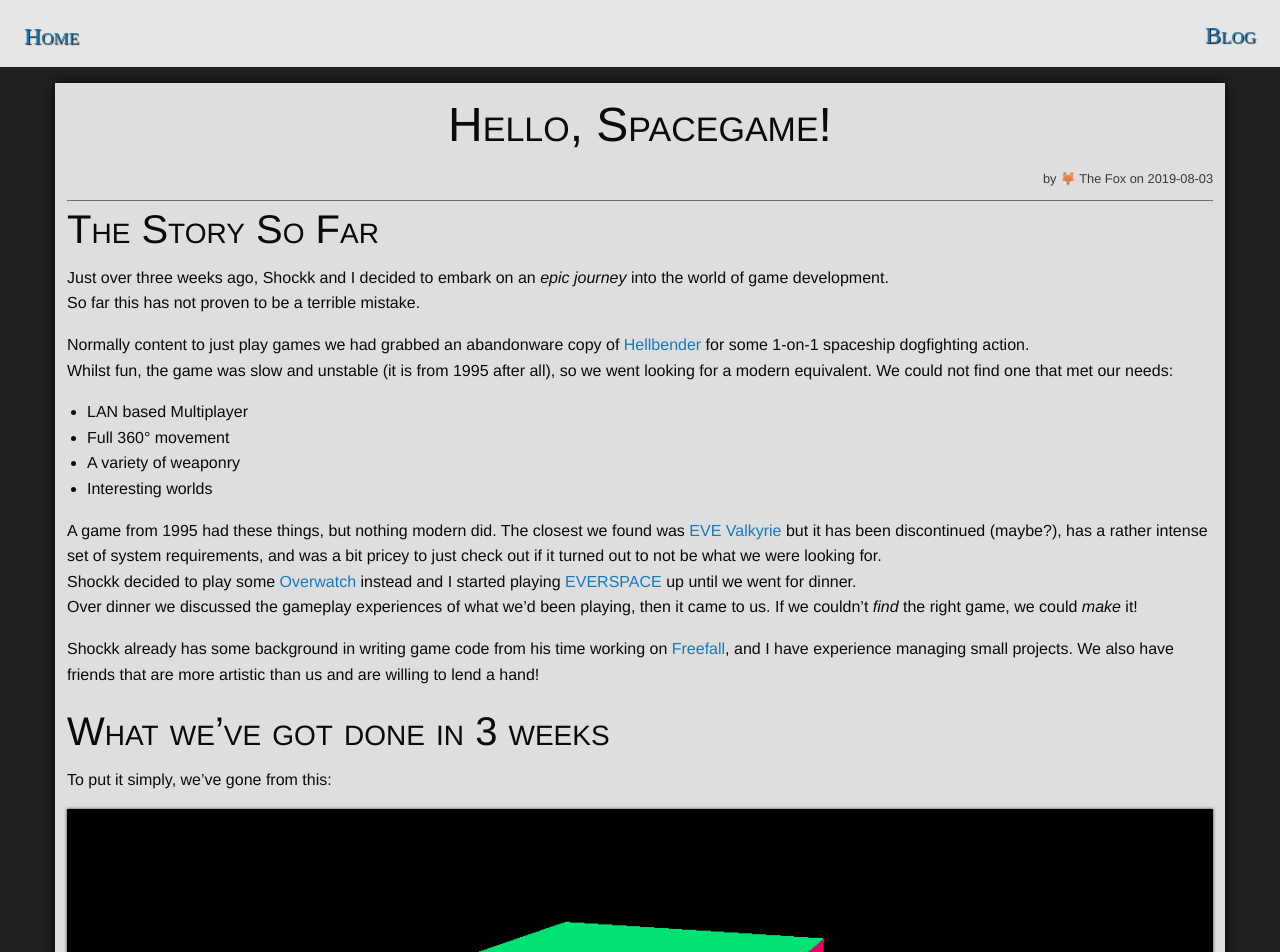
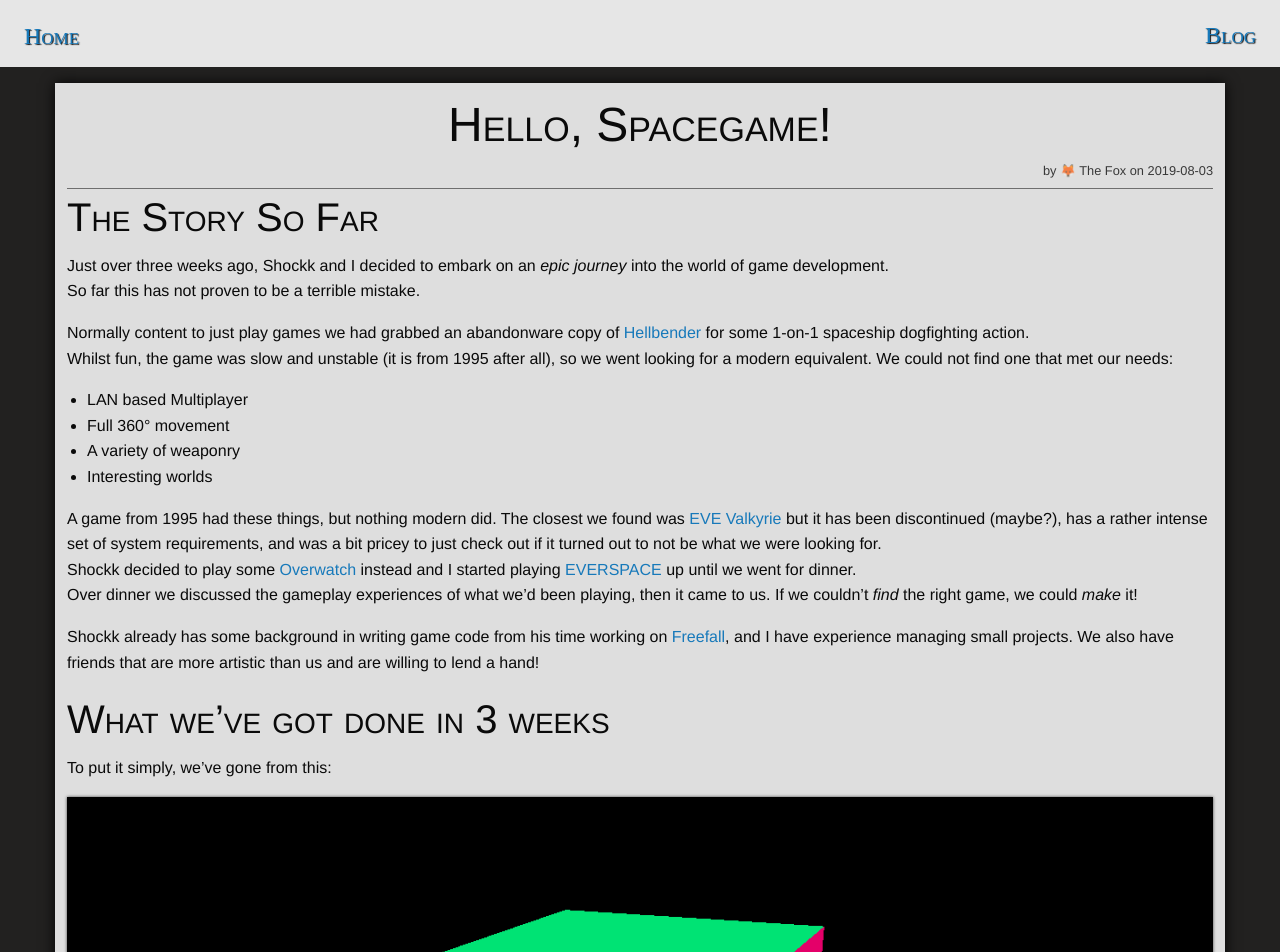
Before and after one commit to ori-sky/polar-space, a Jekyll site: the page built from _posts/2019-08-03-01-hello-world.md, in a window 1280 px wide. Shown: the top 952 px of the page. Built offline with Jekyll 4.4.1, drawn with Linux system fonts in a browser that asks for light colours; nearby versions of some CDN libraries; some web fonts are replaced; our own code applies the rules of GitHub Pages for plain Markdown files; library files that are not in the unit come from our copies.

Commit message:
Update app.css

```diff
--- a/assets/css/app.css
+++ b/assets/css/app.css
@@ -64,26 +64,25 @@ body {
 .content-title > h1 {
 	text-align: center;
 	font-variant: small-caps;
-	margin-bottom: 0.25em;
+	margin-bottom: 0.25rem;
 }
 
 .content-title > h2 {
 	text-align: center;
 	font-variant: small-caps;
-	margin-bottom: 0.25em;
+	margin-bottom: 0.25rem;
 }
 
 .content-title > h3 {
 	text-align: center;
 	font-variant: small-caps;
-	margin-bottom: 0.25em;
+	margin-bottom: 0.25rem;
 }
 
 .content-title > h4 {
 	text-align: right;
 	font-size: 80%;
 	color: rgba(0, 0, 0, 0.75);
-	padding-bottom: 4px;
 }
 
 .content-box > section > h2 {
```
